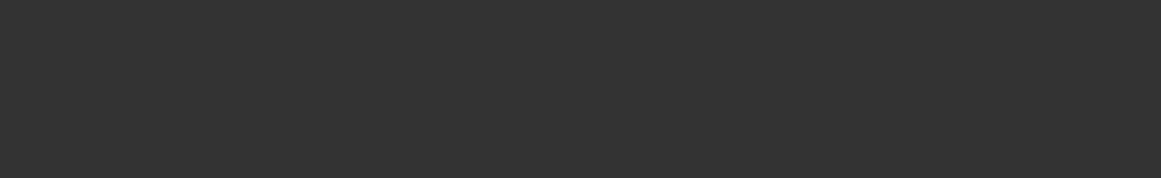
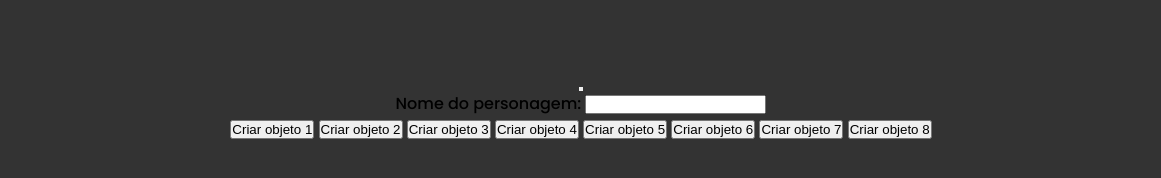
Before and after one commit to GabrielMartinsFortesLuz/projeto-web, a website: page src/public/lobby.html in a window 1280 px wide. Shown: the full height of the page, 59-1220 px from the left. Drawn offline with nearby package versions, Linux system fonts and the light colour scheme; no server answers.

Commit message:
Implementação funcionalidades

```diff
--- a/src/public/lobby.html
+++ b/src/public/lobby.html
@@ -18,6 +18,7 @@
     <script src="https://cdnjs.cloudflare.com/ajax/libs/socket.io/4.7.2/socket.io.js"></script>
     <script defer src="../js/index.js"></script>
     <script defer src="../js/toolbar.js"></script>
+    <script defer src="../js/sheet.js"></script>
 
 </head>
 
@@ -33,6 +34,44 @@
         </nav>
     </header>
 
+    <main>
+        <button class="characterSheetButton" onclick="sheetButton()">
+            <span class="arrowLeft"></span>
+        </button>
+
+        <div class="sidebar">
+            <label for="lobbyName">Nome do personagem:</label>
+            <input type="text" id="characterName" name="characterName">
+        </div>
+
+        <div class="toolbar">
+            <button class="buttonToolbar" onclick="createDraggableObject(this)">
+                <span>Criar objeto 1</span>
+            </button>
+            <button class="buttonToolbar" onclick="createDraggableObject(this)">
+                <span>Criar objeto 2</span>
+            </button>
+            <button class="buttonToolbar" onclick="createDraggableObject(this)">
+                <span>Criar objeto 3</span>
+            </button>
+            <button class="buttonToolbar" onclick="createDraggableObject(this)">
+                <span>Criar objeto 4</span>
+            </button>
+            <button class="buttonToolbar" onclick="createDraggableObject(this)">
+                <span>Criar objeto 5</span>
+            </button>
+            <button class="buttonToolbar" onclick="createDraggableObject(this)">
+                <span>Criar objeto 6</span>
+            </button>
+            <button class="buttonToolbar" onclick="createDraggableObject(this)">
+                <span>Criar objeto 7</span>
+            </button>
+            <button class="buttonToolbar" onclick="createDraggableObject(this)">
+                <span>Criar objeto 8</span>
+            </button>
+        </div>
+    </main>
+
     <script type="text/javascript">
         var socket = io('http://localhost:5501')
     </script>
```
